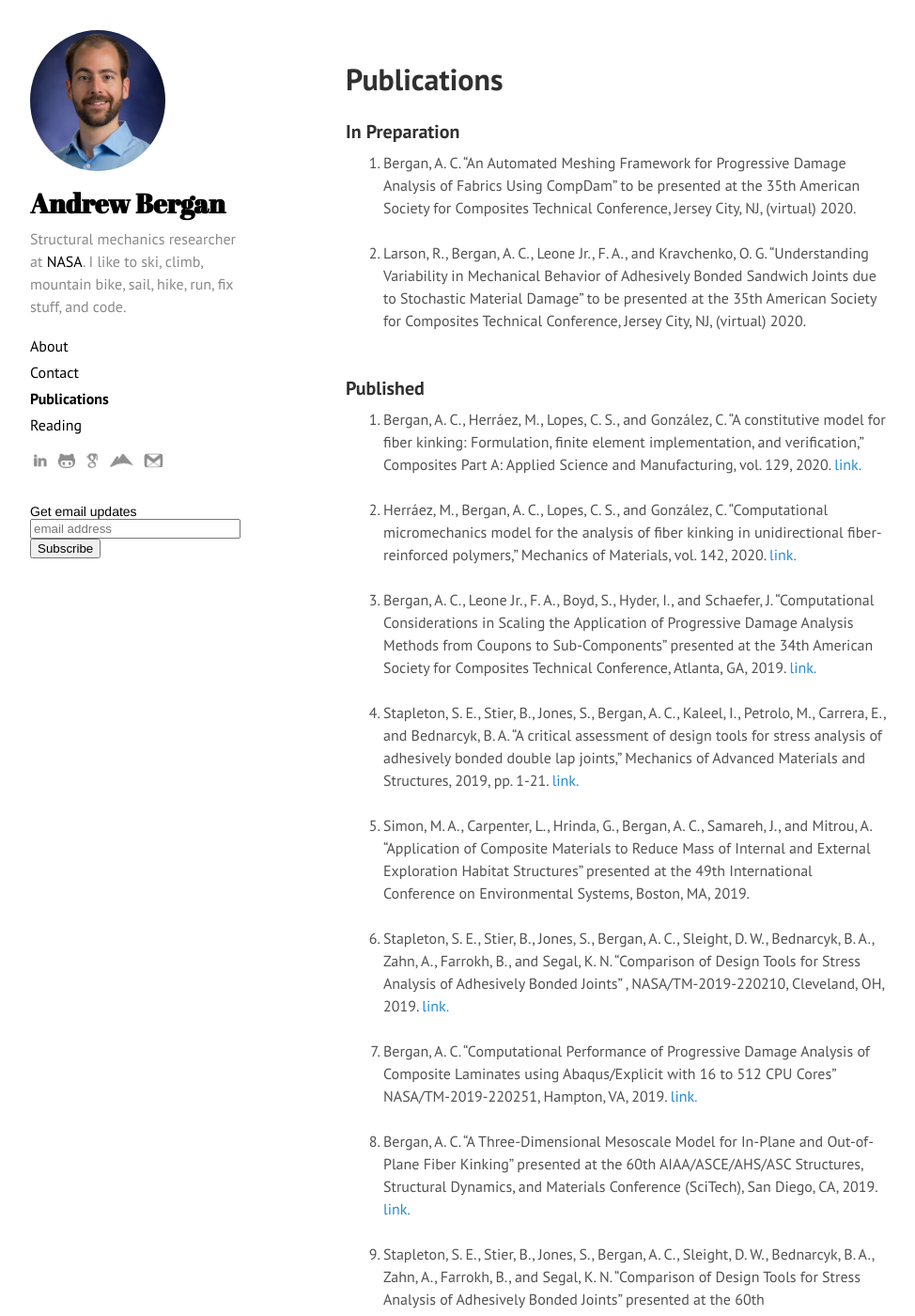
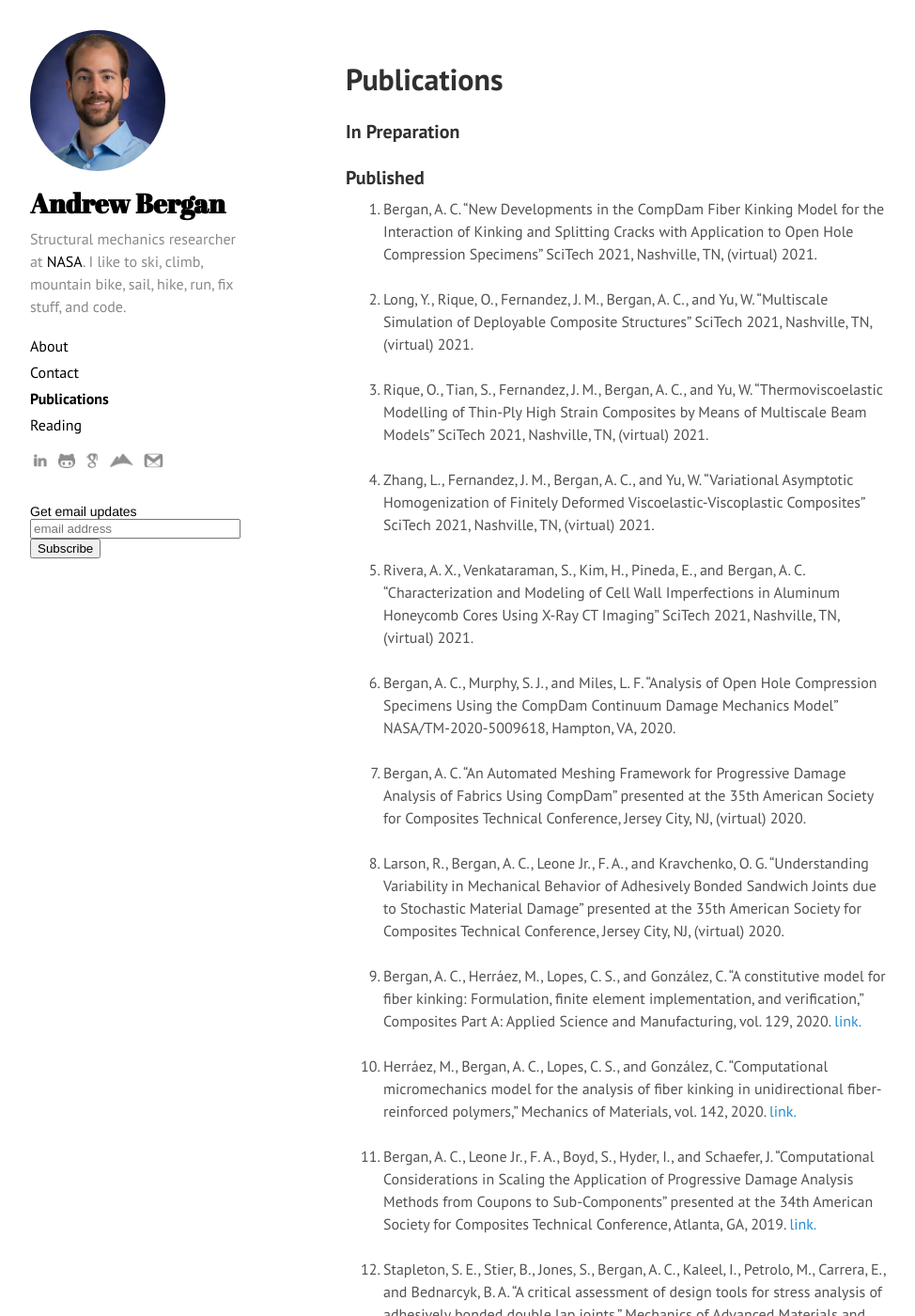
Before and after one commit to acbergan/acbergan.github.io, a Jekyll site: the page built from publications.md, in a window 1280 px wide and 1400 px high. Shown: the whole window at 94% size, without its empty margins (0-974 px from the left). Built offline with Jekyll 4.4.1, drawn with Linux system fonts in a browser that asks for light colours; nearby versions of some CDN libraries; comment, search, counter and statistics services are not loaded.

Commit message:
Updated publications

```diff
--- a/publications.md
+++ b/publications.md
@@ -5,13 +5,20 @@
 
 ### In Preparation
 <ol>
-	<li>Bergan, A. C. “An Automated Meshing Framework for Progressive Damage Analysis of Fabrics Using CompDam” to be presented at the 35th American Society for Composites Technical Conference, Jersey City, NJ, (virtual) 2020.</li><br>
-    <li>Larson, R., Bergan, A. C., Leone Jr., F. A., and Kravchenko, O. G.  “Understanding Variability in Mechanical Behavior of Adhesively Bonded Sandwich Joints due to Stochastic Material Damage” to be presented at the 35th American Society for Composites Technical Conference, Jersey City, NJ, (virtual) 2020.</li><br>
 </ol>
 
 ### Published
 <ol>
+	<!-- 2021 -->
+	<li>Bergan, A. C. “New Developments in the CompDam Fiber Kinking Model for the Interaction of Kinking and Splitting Cracks with Application to Open Hole Compression Specimens” SciTech 2021, Nashville, TN, (virtual) 2021.</li><br>
+	<li>Long, Y., Rique, O., Fernandez, J. M., Bergan, A. C., and Yu, W. “Multiscale Simulation of Deployable Composite Structures” SciTech 2021, Nashville, TN, (virtual) 2021.</li><br>
+	<li>Rique, O., Tian, S., Fernandez, J. M., Bergan, A. C., and Yu, W. “Thermoviscoelastic Modelling of Thin-Ply High Strain Composites by Means of Multiscale Beam Models” SciTech 2021, Nashville, TN, (virtual) 2021.</li><br>
+	<li>Zhang, L., Fernandez, J. M., Bergan, A. C., and Yu, W. “Variational Asymptotic Homogenization of Finitely Deformed Viscoelastic-Viscoplastic Composites” SciTech 2021, Nashville, TN, (virtual) 2021.</li><br>
+	<li>Rivera, A. X., Venkataraman, S., Kim, H., Pineda, E., and Bergan, A. C. “Characterization and Modeling of Cell Wall Imperfections in Aluminum Honeycomb Cores Using X-Ray CT Imaging” SciTech 2021, Nashville, TN, (virtual) 2021.</li><br>
 	<!-- 2020 -->
+	<li>Bergan, A. C., Murphy, S. J., and Miles, L. F. “Analysis of Open Hole Compression Specimens Using the CompDam Continuum Damage Mechanics Model” NASA/TM-2020-5009618, Hampton, VA, 2020.</li><br>
+	<li>Bergan, A. C. “An Automated Meshing Framework for Progressive Damage Analysis of Fabrics Using CompDam” presented at the 35th American Society for Composites Technical Conference, Jersey City, NJ, (virtual) 2020.</li><br>
+    <li>Larson, R., Bergan, A. C., Leone Jr., F. A., and Kravchenko, O. G.  “Understanding Variability in Mechanical Behavior of Adhesively Bonded Sandwich Joints due to Stochastic Material Damage” presented at the 35th American Society for Composites Technical Conference, Jersey City, NJ, (virtual) 2020.</li><br>
     <li>Bergan, A. C., Herráez, M., Lopes, C. S., and González, C. “A constitutive model for fiber kinking: Formulation, finite element implementation, and verification,” Composites Part A: Applied Science and Manufacturing, vol. 129, 2020. <a href="https://www.sciencedirect.com/science/article/pii/S1359835X19304312">link.</a></li><br>
     <li>Herráez, M., Bergan, A. C., Lopes, C. S., and González, C. “Computational micromechanics model for the analysis of fiber kinking in unidirectional fiber-reinforced polymers,” Mechanics of Materials, vol. 142, 2020. <a href="https://www.sciencedirect.com/science/article/abs/pii/S0167663619306386">link.</a></li><br>
     <!-- 2019 -->
```
